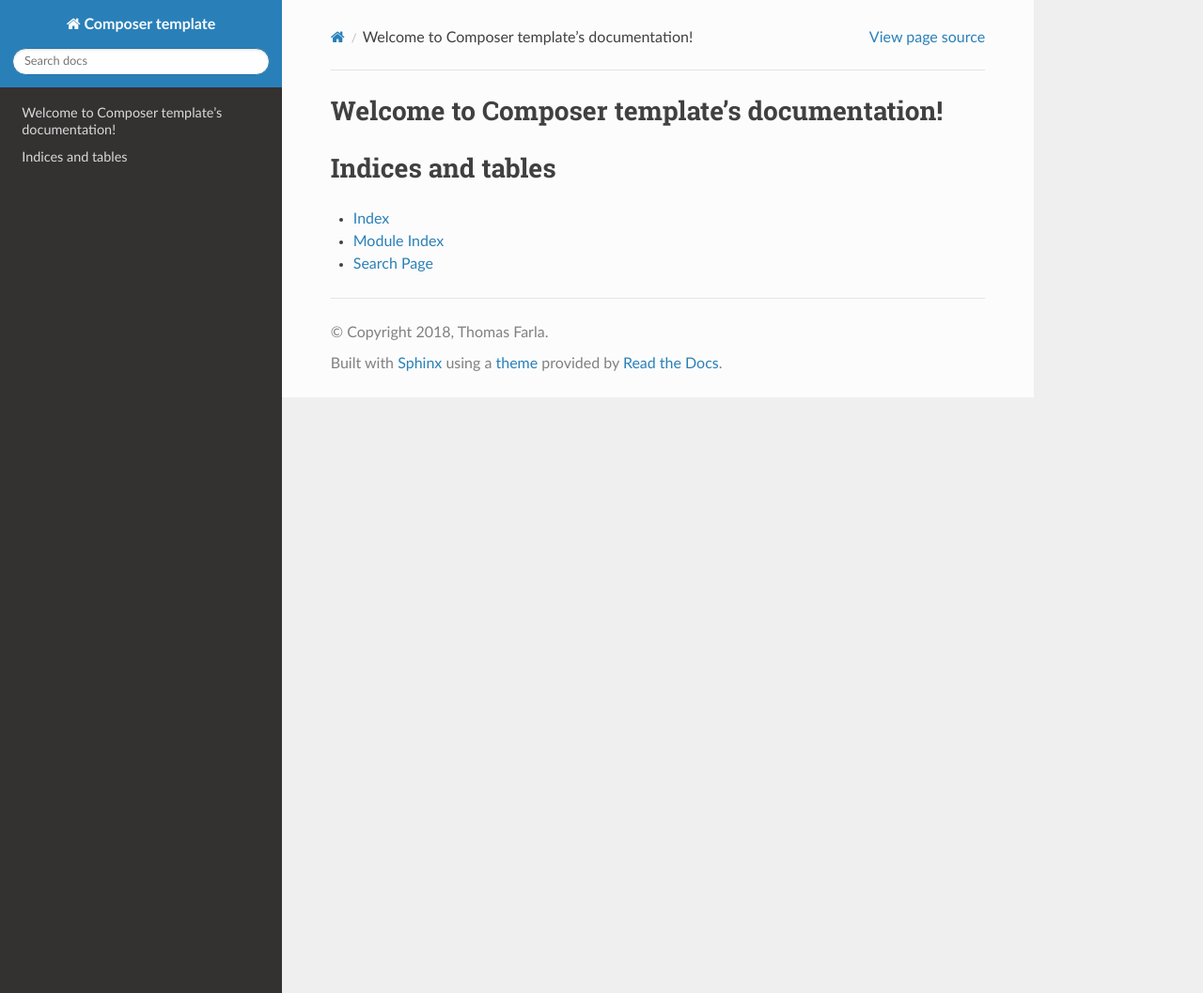
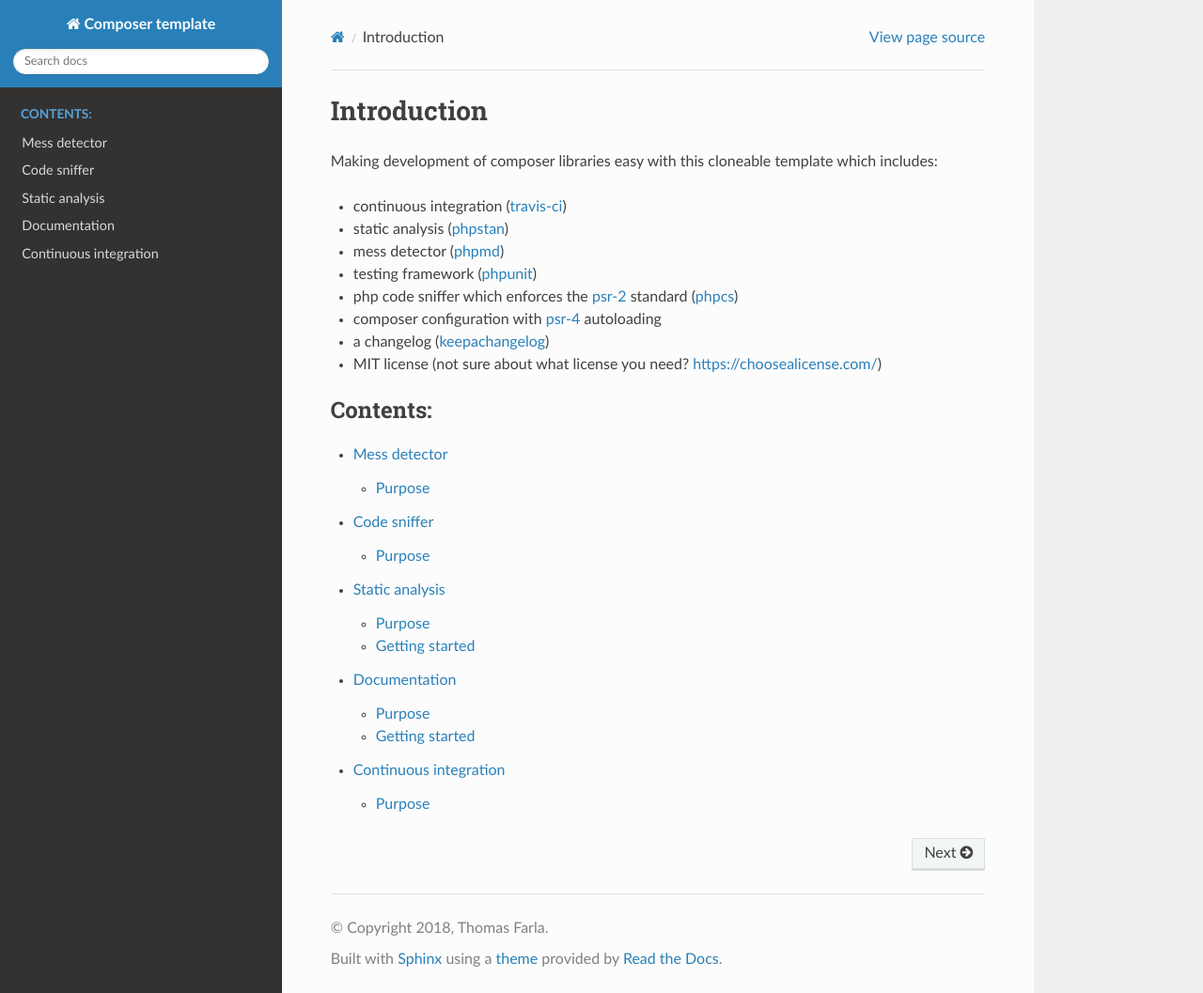
Before and after one commit to tomodutch/composer-template, a Sphinx documentation site: the page built from docs/source/index.rst, in a window 1280 px wide and 1057 px high. Shown: the whole window at 94% size. Built offline with Sphinx 7.4.7 and the Read the Docs theme 2.0.0, drawn with Linux system fonts in a browser that asks for light colours.

Commit message:
Add basic documentation

```diff
--- /dev/null
+++ b/docs/source/code-sniffer/README.rst
@@ -0,0 +1,5 @@
+Code sniffer
+============
+
+Purpose
+-------
--- a/docs/source/conf.py
+++ b/docs/source/conf.py
@@ -5,6 +5,8 @@
 # This file does only contain a selection of the most common options. For a
 # full list see the documentation:
 # http://www.sphinx-doc.org/en/stable/config
+
+from recommonmark.transform import AutoStructify
 
 # -- Path setup --------------------------------------------------------------
 
@@ -49,7 +51,7 @@ templates_path = ['_templates']
 # You can specify multiple suffix as a list of string:
 #
 # source_suffix = ['.rst', '.md']
-source_suffix = '.rst'
+source_suffix = ['.rst', '.md']
 
 # The master toctree document.
 master_doc = 'index'
@@ -133,7 +135,6 @@ latex_documents = [
      u'Thomas Farla', 'manual'),
 ]
 
-
 # -- Options for manual page output ------------------------------------------
 
 # One entry per manual page. List of tuples
@@ -157,3 +158,10 @@ texinfo_documents = [
 
 
 # -- Extension configuration -------------------------------------------------
+
+def setup(app):
+    app.add_config_value('recommonmark_config', {
+            'url_resolver': lambda url: github_doc_root + url,
+            'auto_toc_tree_section': 'Contents',
+            }, True)
+    app.add_transform(AutoStructify)
--- /dev/null
+++ b/docs/source/continuous-integration/README.rst
@@ -0,0 +1,5 @@
+Continuous integration
+======================
+
+Purpose
+-------
--- /dev/null
+++ b/docs/source/documentation/README.rst
@@ -0,0 +1,40 @@
+Documentation
+=============
+
+Purpose
+-------
+All great projects need some form of documentation which communicates the intended purpose and implementation details of the project.
+This template uses the sphinx project to build the documentation and the free online service https://readthedocs.org/ to host the documentation.
+
+Getting started
+---------------
+
+All documentation can be found in the docs directory in the root of this template. It contains a directory structure which is similar to the table of contents located in the sidebar.
+
+.. code-block:: bash
+
+    .
+    ├── Makefile
+    ├── build
+    ├── make.bat
+    └── source
+        ├── _static
+        ├── _templates
+        ├── code-sniffer
+        │   └── README.rst
+        ├── conf.py
+        ├── continuous-integration
+        │   └── README.rst
+        ├── documentation
+        │   └── README.rst
+        ├── index.rst
+        ├── mess-detector
+        │   └── README.rst
+        └── static-analysis
+            └── README.rst
+
+To modify the text on this page. Open the ``docs/source/documentation/README.rst`` file in your favourite editor and run the following command in the ``docs`` directory to compile the documentation to a static HTML website:
+
+.. code-block:: bash
+
+    make html
--- a/docs/source/index.rst
+++ b/docs/source/index.rst
@@ -3,18 +3,39 @@
    You can adapt this file completely to your liking, but it should at least
    contain the root `toctree` directive.
 
-Welcome to Composer template's documentation!
+.. _travis-ci: https://travis-ci.org/
+.. _phpstan: https://github.com/phpstan/phpstan
+.. _phpmd: https://phpmd.org/
+.. _phpunit: https://phpunit.de/
+.. _psr-2: https://www.php-fig.org/psr/psr-2/
+.. _psr-4: https://www.php-fig.org/psr/psr-4/
+.. _phpcs: https://github.com/squizlabs/PHP_CodeSniffer
+.. _keepachangelog: https://keepachangelog.com/en/1.0.0/
+
+Introduction
 =============================================
 
 .. toctree::
    :maxdepth: 2
    :caption: Contents:
 
+Making development of composer libraries easy with this cloneable template which includes:
 
+- continuous integration (travis-ci_)
+- static analysis (phpstan_)
+- mess detector (phpmd_)
+- testing framework (phpunit_)
+- php code sniffer which enforces the psr-2_ standard (phpcs_)
+- composer configuration with psr-4_ autoloading
+- a changelog (keepachangelog_)
+- MIT license (not sure about what license you need? https://choosealicense.com/)
 
-Indices and tables
-==================
+.. toctree::
+   :maxdepth: 2
+   :caption: Contents:
 
-* :ref:`genindex`
-* :ref:`modindex`
-* :ref:`search`
+   mess-detector/README
+   code-sniffer/README
+   static-analysis/README
+   documentation/README
+   continuous-integration/README
--- /dev/null
+++ b/docs/source/mess-detector/README.rst
@@ -0,0 +1,5 @@
+Mess detector
+=============
+
+Purpose
+-------
```
Also changed, not shown: docs/source/static-analysis/README.rst (added, +62 -0 lines), README.md (line endings or trailing spaces), 1 other file.
